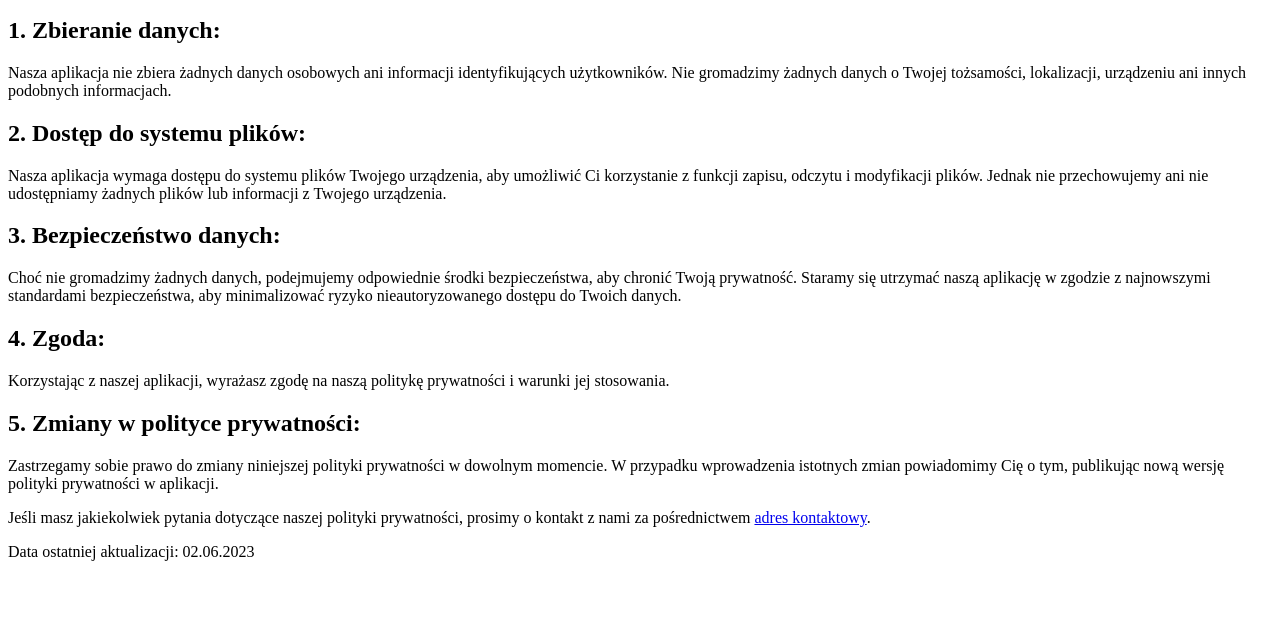
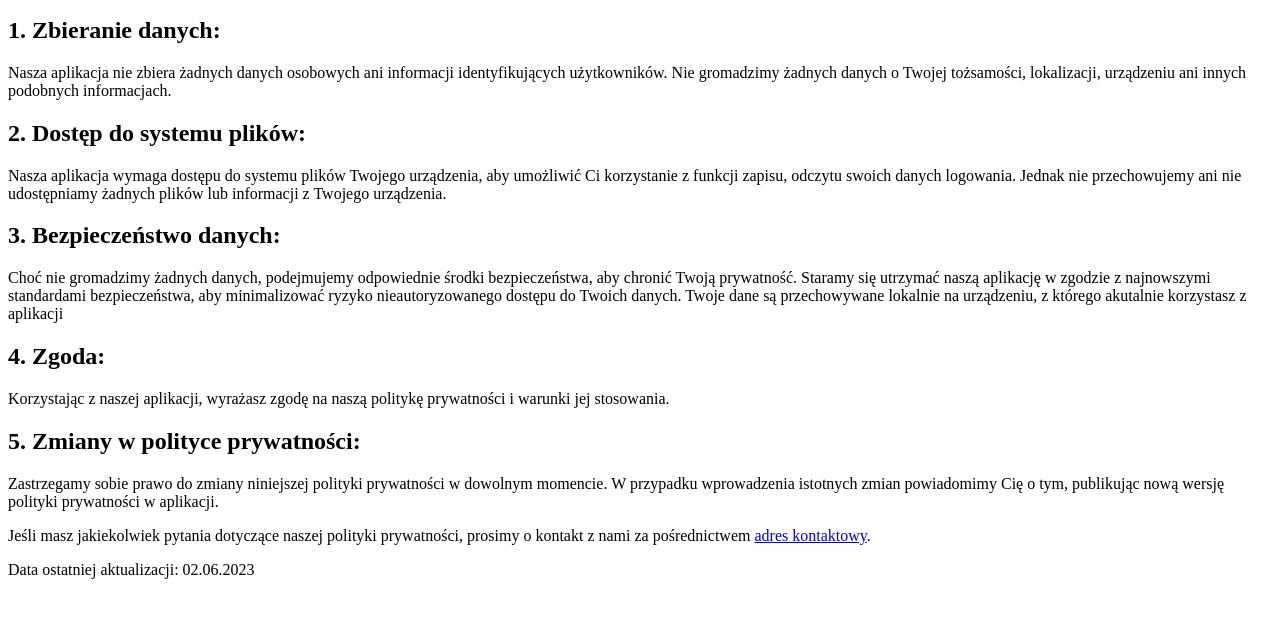
Before and after one commit to Destray32/polityka-prywatnosci, a plain HTML site: page index.html in a window 1280 px wide. Shown: the part 101-718 px from the top of the page. Drawn offline with Linux system fonts and the light colour scheme.

Commit message:
Update index.html

```diff
--- a/index.html
+++ b/index.html
@@ -16,10 +16,10 @@
     <p>Nasza aplikacja nie zbiera żadnych danych osobowych ani informacji identyfikujących użytkowników. Nie gromadzimy żadnych danych o Twojej tożsamości, lokalizacji, urządzeniu ani innych podobnych informacjach.</p>
 
     <h2>2. Dostęp do systemu plików:</h2>
-    <p>Nasza aplikacja wymaga dostępu do systemu plików Twojego urządzenia, aby umożliwić Ci korzystanie z funkcji zapisu, odczytu i modyfikacji plików. Jednak nie przechowujemy ani nie udostępniamy żadnych plików lub informacji z Twojego urządzenia.</p>
+    <p>Nasza aplikacja wymaga dostępu do systemu plików Twojego urządzenia, aby umożliwić Ci korzystanie z funkcji zapisu, odczytu swoich danych logowania. Jednak nie przechowujemy ani nie udostępniamy żadnych plików lub informacji z Twojego urządzenia.</p>
 
     <h2>3. Bezpieczeństwo danych:</h2>
-    <p>Choć nie gromadzimy żadnych danych, podejmujemy odpowiednie środki bezpieczeństwa, aby chronić Twoją prywatność. Staramy się utrzymać naszą aplikację w zgodzie z najnowszymi standardami bezpieczeństwa, aby minimalizować ryzyko nieautoryzowanego dostępu do Twoich danych.</p>
+    <p>Choć nie gromadzimy żadnych danych, podejmujemy odpowiednie środki bezpieczeństwa, aby chronić Twoją prywatność. Staramy się utrzymać naszą aplikację w zgodzie z najnowszymi standardami bezpieczeństwa, aby minimalizować ryzyko nieautoryzowanego dostępu do Twoich danych. Twoje dane są przechowywane lokalnie na urządzeniu, z którego akutalnie korzystasz z aplikacji</p>
 
 
     <h2>4. Zgoda:</h2>
```
